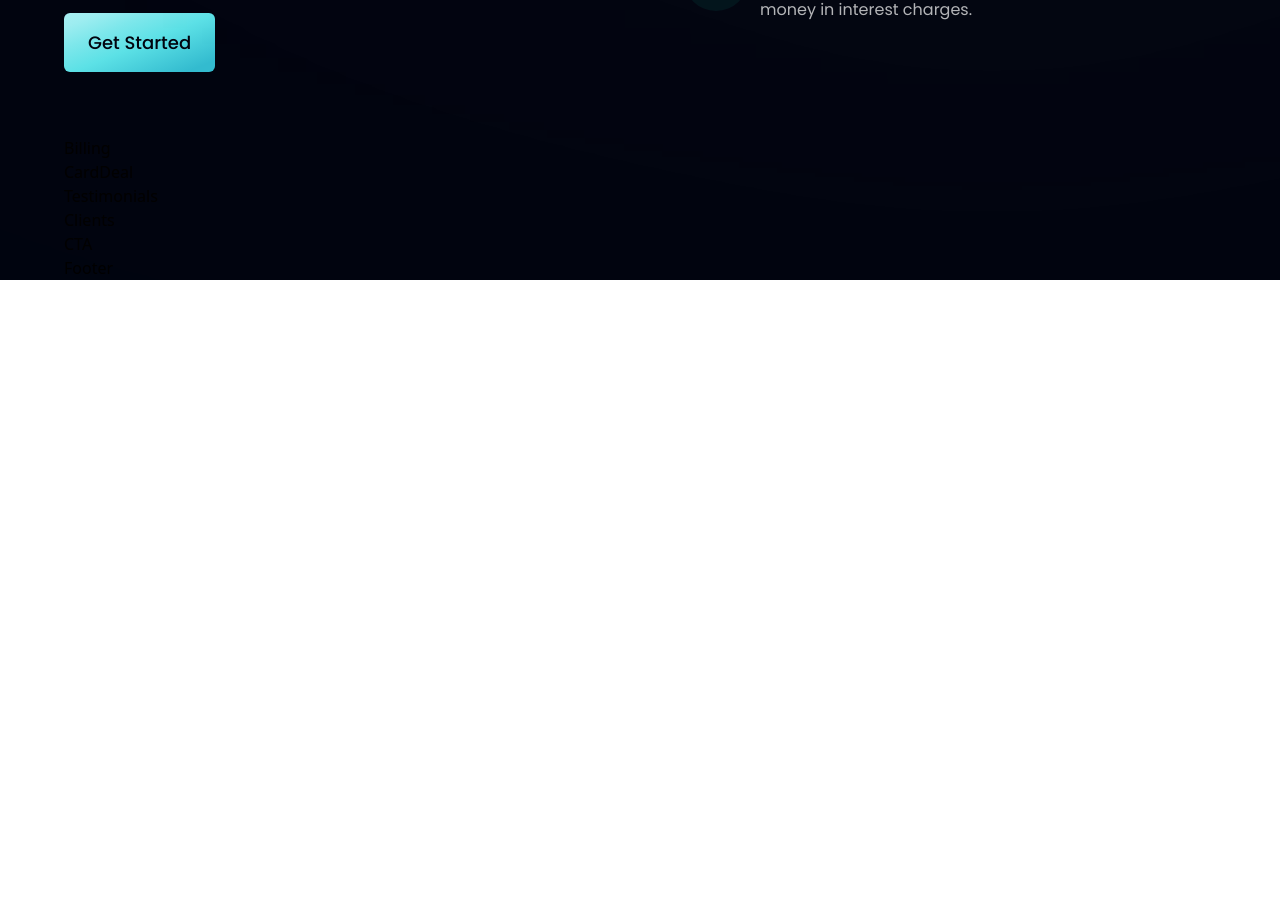
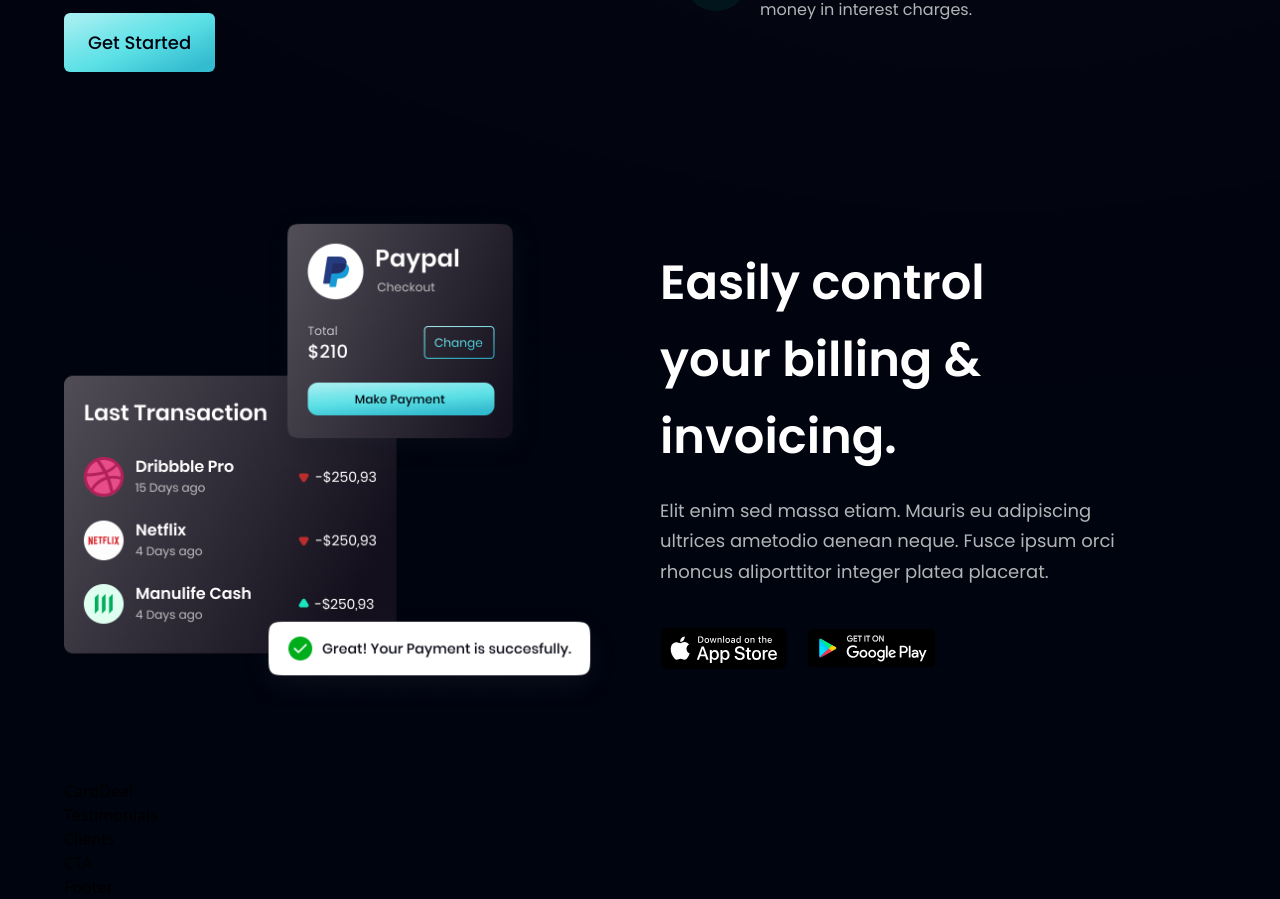
Before and after one commit to PyaePhoneMyat/bank_modern_web, a React (Vite) app: page / in a window 1280 px wide. Shown: the part 1410-2309 px from the top of the page. Before the commit the page ends 1690 px from the top, so only its background shows below. Built offline with nearby package versions, Linux system fonts and the light colour scheme.

Commit message:
Billing Section

```diff
--- a/src/components/Billing.jsx
+++ b/src/components/Billing.jsx
@@ -1,5 +1,42 @@
-const Billing = () => {
-  return <div>Billing</div>;
-};
+import { apple, bill, google } from '../assets';
+import styles, { layout } from '../styles';
+
+const Billing = () => (
+  <section id='product' className={layout.sectionReverse}>
+    <div className={layout.sectionImgReverse}>
+      <img
+        src={bill}
+        alt='billing'
+        className='w-[100%] h-[100%] relative z-[5]'
+      />
+      <div className='absolute z-[3] -left-1/2 top-0 w-[50%] h-[50%] rounded-full white_gradient' />
+      <div className='absolute z-[0] -left-1/2 bottom-0 w-[50%] h-[50%] rounded-full pink_gradient' />
+    </div>
+
+    <div className={layout.sectionInfo}>
+      <h2 className={styles.heading2}>
+        Easily control <br className='sm:block hidden' /> your billing &
+        invoicing.
+      </h2>
+      <p className={`${styles.paragraph} max-w-[470px] mt-5`}>
+        Elit enim sed massa etiam. Mauris eu adipiscing ultrices ametodio aenean
+        neque. Fusce ipsum orci rhoncus aliporttitor integer platea placerat.
+      </p>
+
+      <div className='flex flex-row flex-wrap sm:mt-10 mt-6'>
+        <img
+          src={apple}
+          alt='apple_store'
+          className='w-[128px] h-[42px] object-contain mr-5 cursor-pointer'
+        />
+        <img
+          src={google}
+          alt='google_play'
+          className='w-[128px] h-[42px] object-contain cursor-pointer'
+        />
+      </div>
+    </div>
+  </section>
+);
 
 export default Billing;
```
